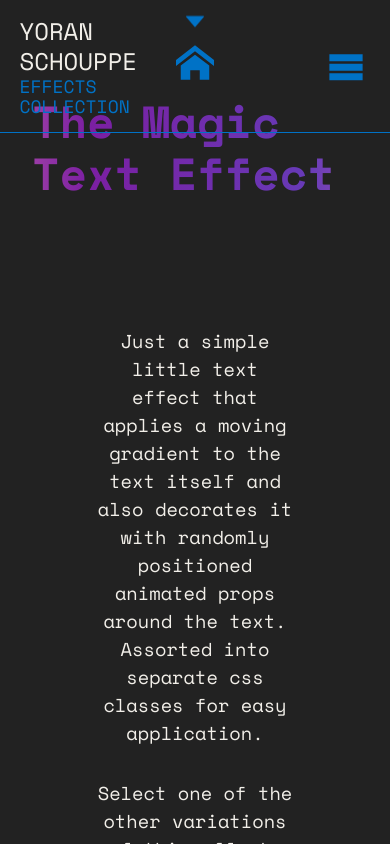
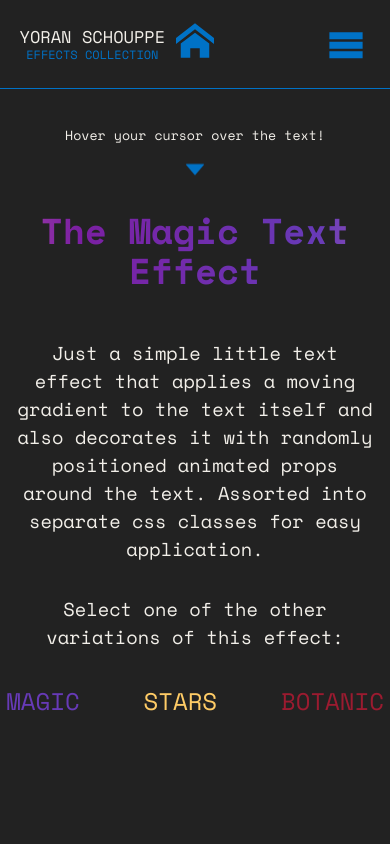
Before and after one commit to schouppeyoran/effectscollection, a React (Create React App) app: page /MagicText in a window 390 px wide. Built offline with nearby package versions, Linux system fonts and the light colour scheme.

Commit message:
Create media queries (small devices)

```diff
--- a/src/components/CTAButtons/ctaButtons.css
+++ b/src/components/CTAButtons/ctaButtons.css
@@ -105,3 +105,19 @@
         color: var(--color-text-alt);
     }
 }
+
+@media screen and (max-width: 650px) {
+    .app__ctaButtons-container {
+        width: 90%;
+    }
+
+    .app__ctaButtons a,
+    .app__ctaButtons svg {
+        font-size: 20px;
+        line-height: 20px;
+    }
+
+    .app__ctaButton1-arrow1 {
+        margin-left: -20px;
+    }
+}
--- a/src/components/CardHover/cardHover.css
+++ b/src/components/CardHover/cardHover.css
@@ -82,3 +82,20 @@
         width: 70%;
     }
 }
+
+@media screen and (max-width: 650px) {
+    #CardHover-Cards {
+        height: 60vh;
+        margin-bottom: 1rem;
+        gap: 0.3rem;
+    }
+
+    .app__effectsCollection_CardHover h1 {
+        font-size: 24px;
+        line-height: 25px;
+    }
+
+    .app__effectsCollection_CardHover h2 {
+        margin-bottom: 0.5rem;
+    }
+}
--- a/src/components/EffectsCollection/effectsCollection.css
+++ b/src/components/EffectsCollection/effectsCollection.css
@@ -68,3 +68,15 @@
         min-width: 40%;
     }
 }
+
+@media screen and (max-width: 650px) {
+    .app__effectsCollection-container {
+        flex-direction: column;
+        overflow-y: scroll;
+        flex-wrap: nowrap;
+    }
+
+    .app__effectsCollection-effect h1 {
+        font-size: 30px;
+    }
+}
--- a/src/components/MagicText/magicText.css
+++ b/src/components/MagicText/magicText.css
@@ -302,3 +302,27 @@
         line-height: 52px;
     }
 }
+
+@media screen and (max-width: 650px) {
+    .app__MagicText {
+        padding: 0 1rem;
+    }
+
+    .app__MagicText-heading {
+        margin-bottom: 0;
+    }
+
+    .app__MagicText-effect {
+        margin-bottom: 1rem;
+    }
+
+    .app__MagicText h3 {
+        width: 100%;
+    }
+
+    .app__MagicText h1 {
+        font-size: 36px;
+        line-height: 40px;
+        text-align: center;
+    }
+}
--- a/src/components/Navbar/navbar.css
+++ b/src/components/Navbar/navbar.css
@@ -91,3 +91,16 @@ nav {
         line-height: 20px;
     }
 }
+
+@media screen and (max-width: 650px) {
+    .app__navbar-logo h1 {
+        font-size: 17px;
+        line-height: 20px;
+        text-align: center;
+    }
+
+    .app__navbar-logo h2 {
+        font-size: 12px;
+        line-height: 15px;
+    }
+}
--- a/src/components/TaglineCarousel/taglineCarousel.css
+++ b/src/components/TaglineCarousel/taglineCarousel.css
@@ -94,3 +94,9 @@
         line-height: 40px;
     }
 }
+
+@media screen and (max-width: 650px) {
+    .app__animatedTaglineCarousel h1 {
+        min-height: 100px;
+    }
+}
```
